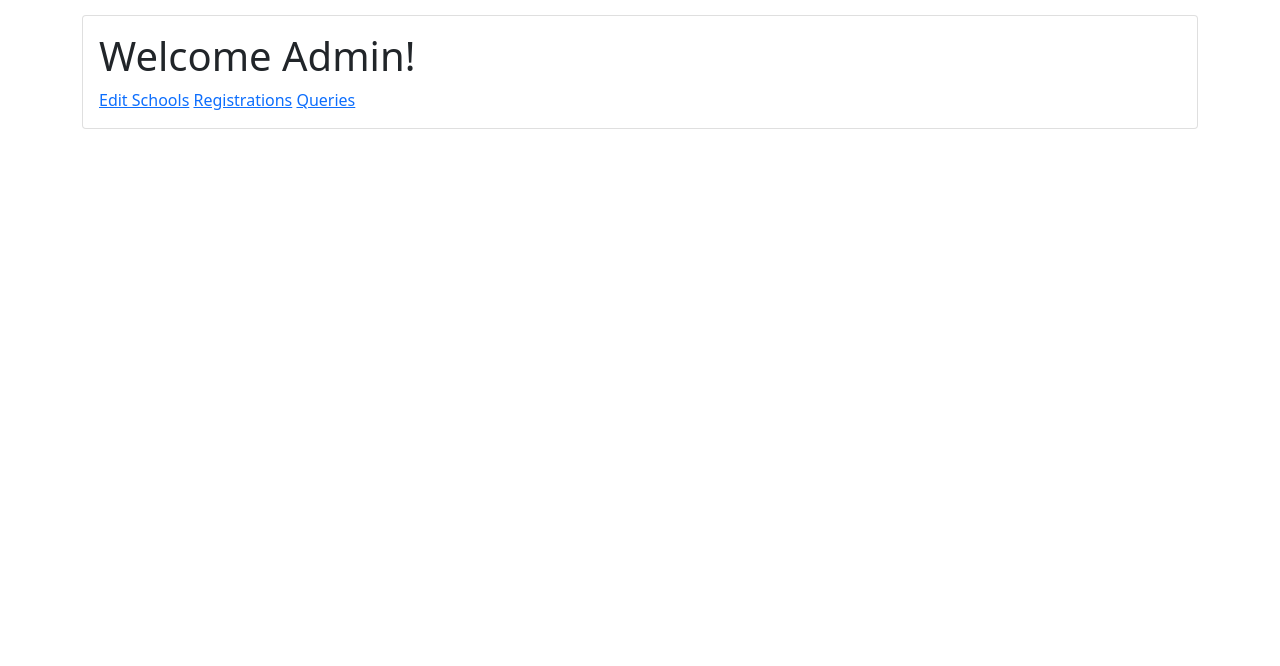
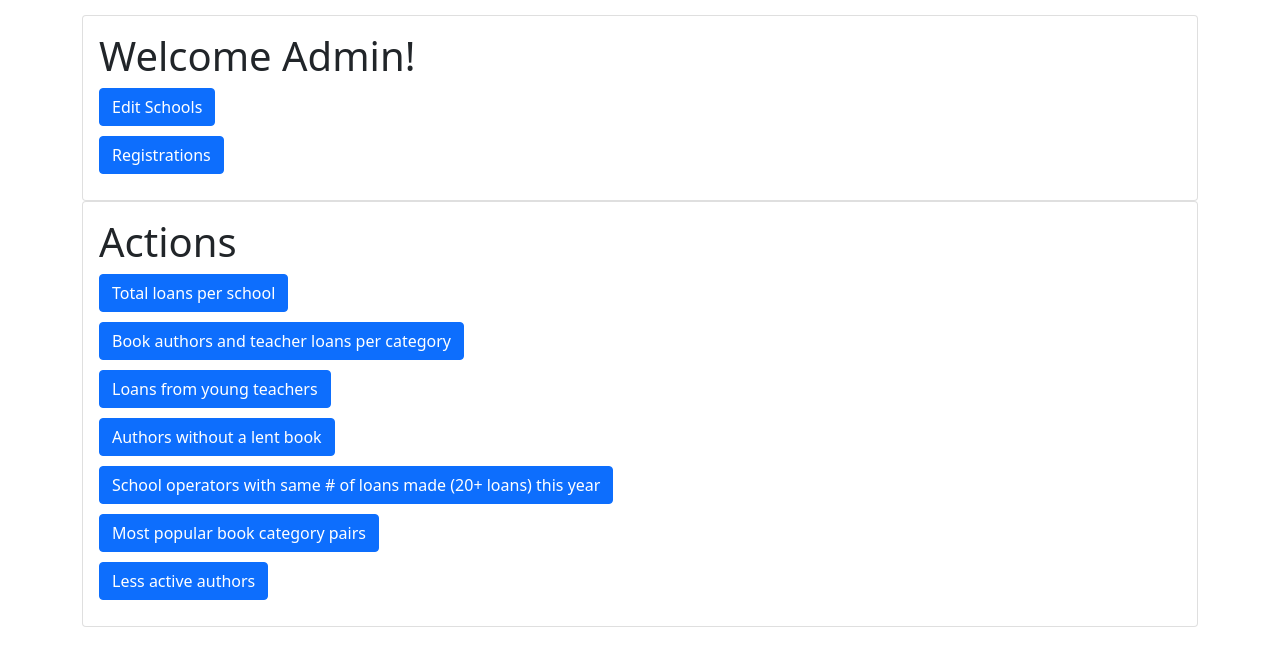
Before and after one commit to thankaou/library-system, a Python web app: template templates/main_admin.html in a window 1280 px wide. Shown: the part 41-707 px from the top of the page. Run offline with Jinja, Linux system fonts and the light colour scheme; the template is opened without the code that fills it, so the values that code supplies are empty; some libraries are stand-ins or nearby versions.

Commit message:
Update main_admin.html

```diff
--- a/templates/main_admin.html
+++ b/templates/main_admin.html
@@ -1,4 +1,5 @@
 {% extends "global.html" %}
+
 
 {% block content %}
 <div class="container">
@@ -8,12 +9,54 @@
             <div class="card" id="card-container">
                 <div class="card-body" id="card">
                     <h1>Welcome Admin!</h1>
-                    <a href="{{ url_for('main_admin_school') }}">Edit Schools</a>
-                    <a href="{{ url_for('accept_registration') }}">Registrations</a>
-                    <a href="{{ url_for('main_admin_queries') }}">Queries</a>
+                    <div style="margin-bottom: 10px;">
+                        <a class="btn btn-primary btn-submit-custom" href="{{ url_for('main_admin_school') }}">Edit Schools</a>
+                    </div>
+                    <div style="margin-bottom: 10px;">
+                        <a class="btn btn-primary btn-submit-custom" href="{{ url_for('accept_registration') }}">Registrations</a>
+                    </div>
+
                 </div>
             </div>
         </div>
     </div>
 </div>
+
+<div class="container">
+    {% include "messages.html" %}
+    <div class="row" id="row">
+        <div class="col-md-12">
+            <div class="card" id="card-container">
+                <div class="card-body" id="card">
+                    <h1>Actions</h1>
+                    <div style="margin-bottom: 10px;">
+                        <a class="btn btn-primary btn-submit-custom" href="{{ url_for('query_3_1_1') }}">Total loans per school</a>
+                    </div>
+                    <div style="margin-bottom: 10px;">
+                        <a class="btn btn-primary btn-submit-custom" href="{{ url_for('query_3_1_2') }}">Book authors and teacher loans per category</a>
+                    </div>
+                    <div style="margin-bottom: 10px;">
+                        <a class="btn btn-primary btn-submit-custom" href="{{ url_for('query_3_1_3') }}">Loans from young teachers</a>
+                    </div>
+                    <div style="margin-bottom: 10px;">
+                        <a class="btn btn-primary btn-submit-custom" href="{{ url_for('query_3_1_4') }}">Authors without a lent book</a>
+                    </div>
+                    <div style="margin-bottom: 10px;">
+                        <a class="btn btn-primary btn-submit-custom" href="{{ url_for('query_3_1_5') }}">School operators with same # of loans made (20+ loans) this year</a>
+                    </div>
+                    <div style="margin-bottom: 10px;">
+                        <a class="btn btn-primary btn-submit-custom" href="{{ url_for('query_3_1_6') }}">Most popular book category pairs</a>
+                    </div>
+                    <div style="margin-bottom: 10px;">
+                        <a class="btn btn-primary btn-submit-custom" href="{{ url_for('query_3_1_7') }}">Less active authors</a>
+                    </div>
+
+
+                </div>
+            </div>
+        </div>
+    </div>
+</div>
+
+
 {% endblock %}
```
